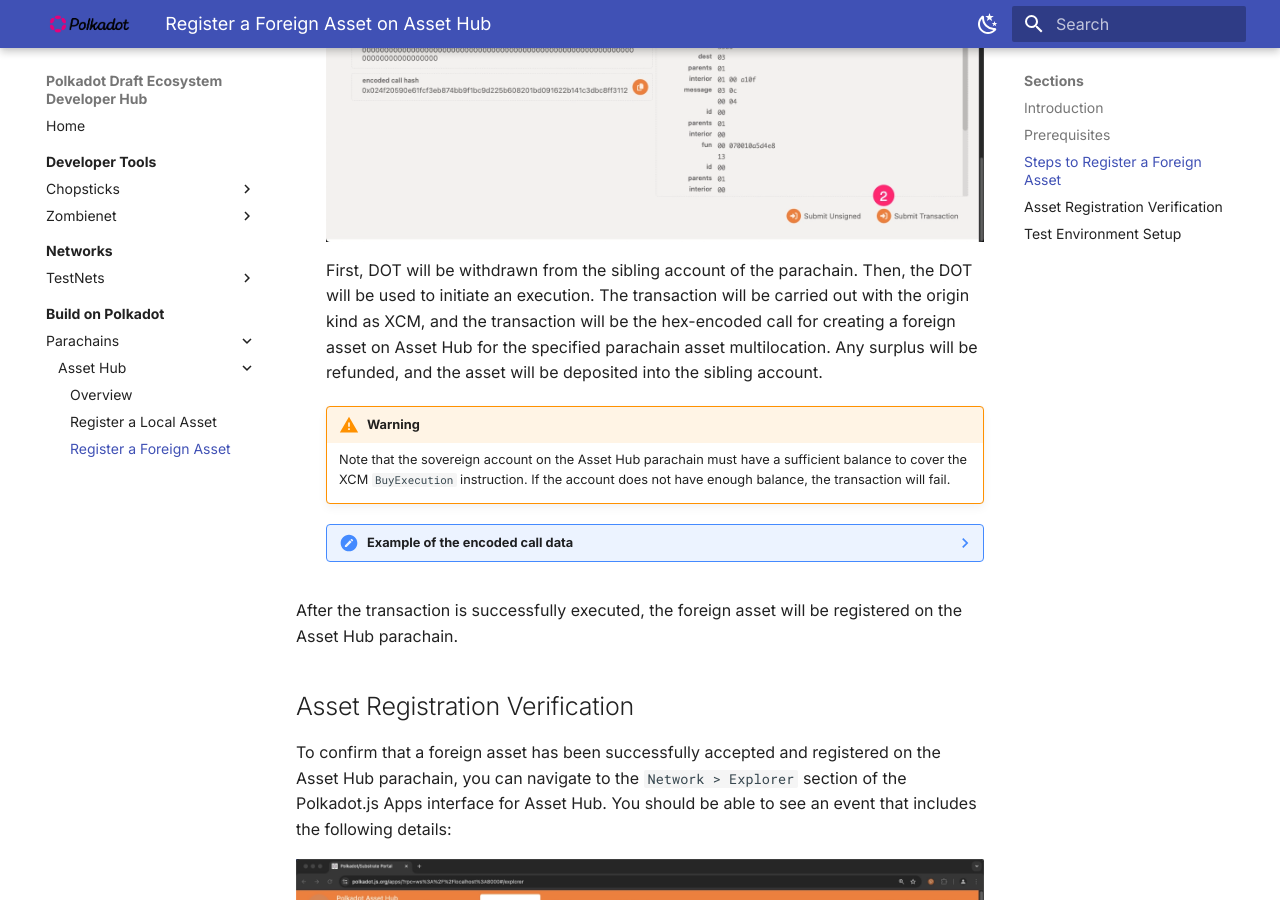
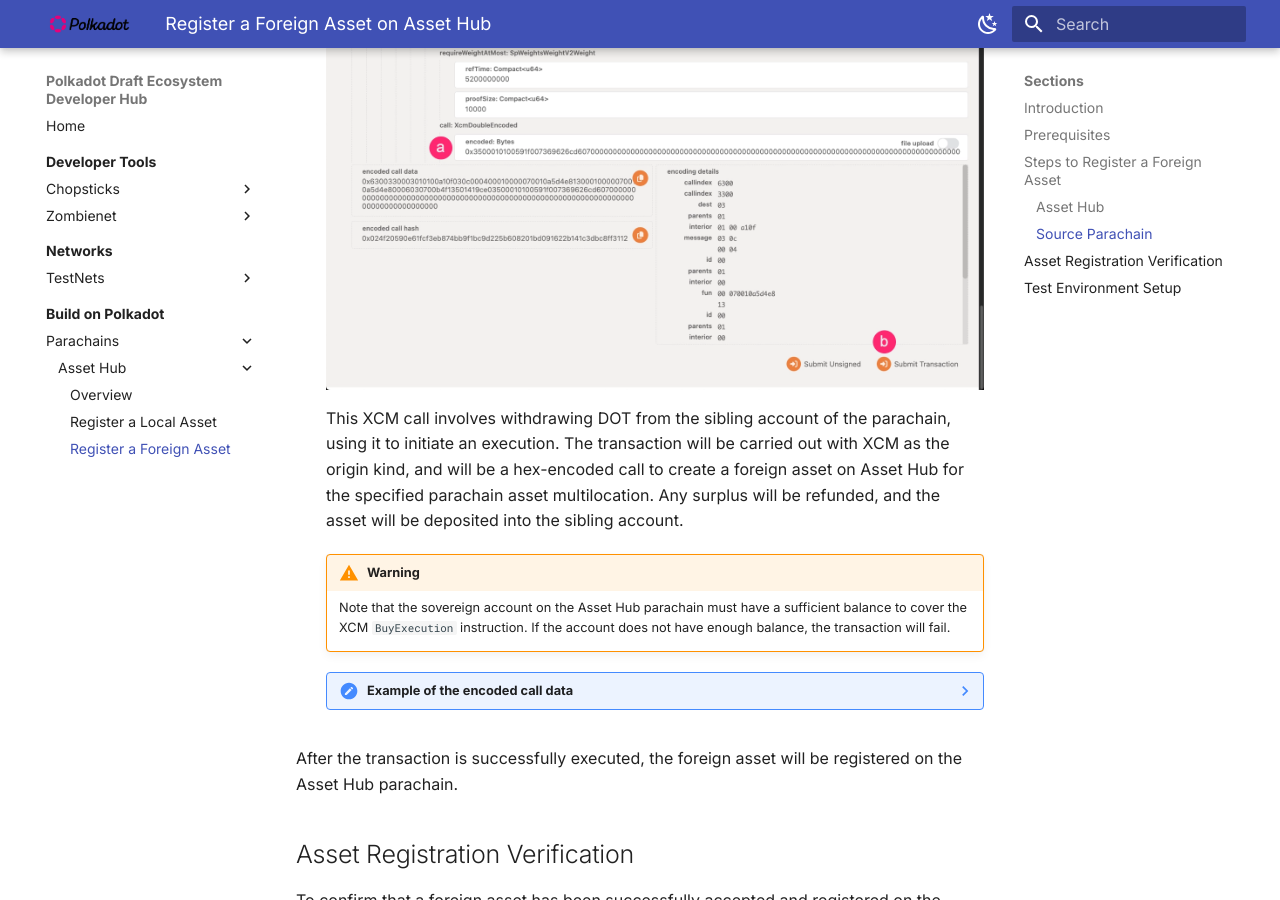
Before and after one commit to papermoonio/polkadot-ecosystem-docs-draft, an MkDocs documentation site: the page built from docs/build-on-polkadot/parachains/asset-hub/register-a-foreign-asset.md, in a window 1280 px wide and 900 px high, scrolled down 4777 px. Built offline with MkDocs 1.6.1 and Material for MkDocs 9.7.7, drawn with Linux system fonts in a browser that asks for light colours; some of the changed text lies outside the part shown.

Commit message:
fix: updating image 5 and breaking down source parachain step number 5

````diff
--- a/docs/build-on-polkadot/parachains/asset-hub/register-a-foreign-asset.md
+++ b/docs/build-on-polkadot/parachains/asset-hub/register-a-foreign-asset.md
@@ -34,6 +34,8 @@
 This guide will focus on using Polkadot, its local Asset Hub instance, and the [Astar](https://astar.network/){target=\_blank} parachain (`ID` 2006), as stated in the [Test Environment Setup](#test-environment-setup) section. However, the process is the same for other relay chains and their respective Asset Hub parachains, regardless of the network you are using and the parachain owner of the foreign asset.
 
 ## Steps to Register a Foreign Asset
+
+### Asset Hub
 
 1. Open the [Polkadot.js Apps](https://polkadot.js.org/apps/){target=\_blank} interface and connect to the Asset Hub parachain using the network selector in the top left corner
 
@@ -80,11 +82,17 @@
         0x3500010100591f007369626cd6070000000000000000000000000000000000000000000000000000a0860100000000000000000000000000
         ```
 
-5. With the Polkadot.js interface connected to the parachain that will send the foreign asset to Asset Hub, navigate to the **Developer > Extrinsics** section. Create the following call, and paste the **encoded call data** copied in the previous step. After filling out the required fields, click the **Submit Transaction** button
+
+### Source Parachain
+
+1. Navigate to the **Developer > Extrinsics** section
+2. Create the extrinsic to register the foreign asset through XCM
+      1. Paste the **encoded call data** copied in the previous step
+      2. Click the **Submit Transaction** button
 
     ![Register foreign asset through XCM](/polkadot-ecosystem-docs-draft/images/building-on-polkadot/parachains/asset-hub/register-a-foreign-asset/register-a-foreign-asset-5.webp)
 
-    First, DOT will be withdrawn from the sibling account of the parachain. Then, the DOT will be used to initiate an execution. The transaction will be carried out with the origin kind as XCM, and the transaction will be the hex-encoded call for creating a foreign asset on Asset Hub for the specified parachain asset multilocation. Any surplus will be refunded, and the asset will be deposited into the sibling account.
+    This XCM call involves withdrawing DOT from the sibling account of the parachain, using it to initiate an execution. The transaction will be carried out with XCM as the origin kind, and will be a hex-encoded call to create a foreign asset on Asset Hub for the specified parachain asset multilocation. Any surplus will be refunded, and the asset will be deposited into the sibling account.
 
     !!! warning
         Note that the sovereign account on the Asset Hub parachain must have a sufficient balance to cover the XCM `BuyExecution` instruction. If the account does not have enough balance, the transaction will fail.
````
Also changed, not shown: docs/images/building-on-polkadot/parachains/asset-hub/register-a-foreign-asset/register-a-foreign-asset-5.webp.
